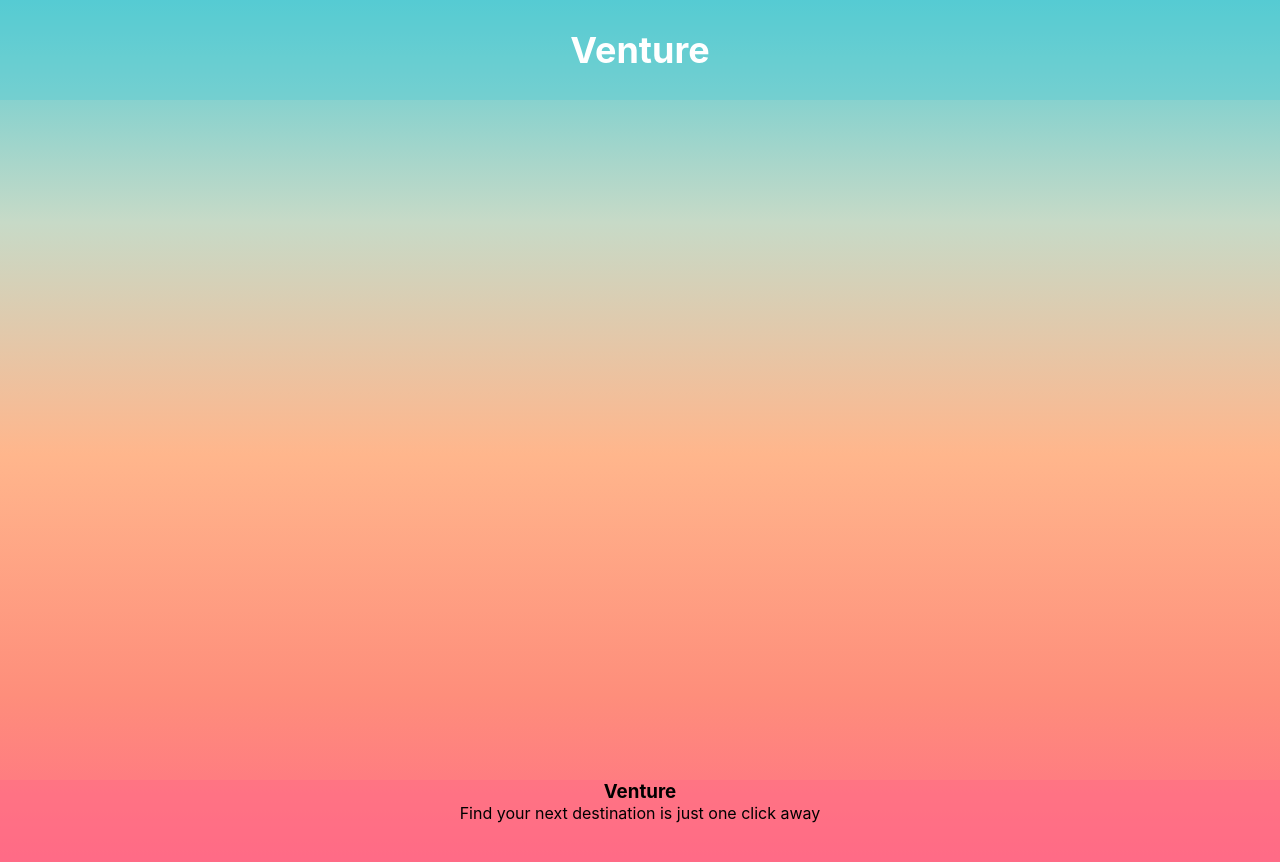
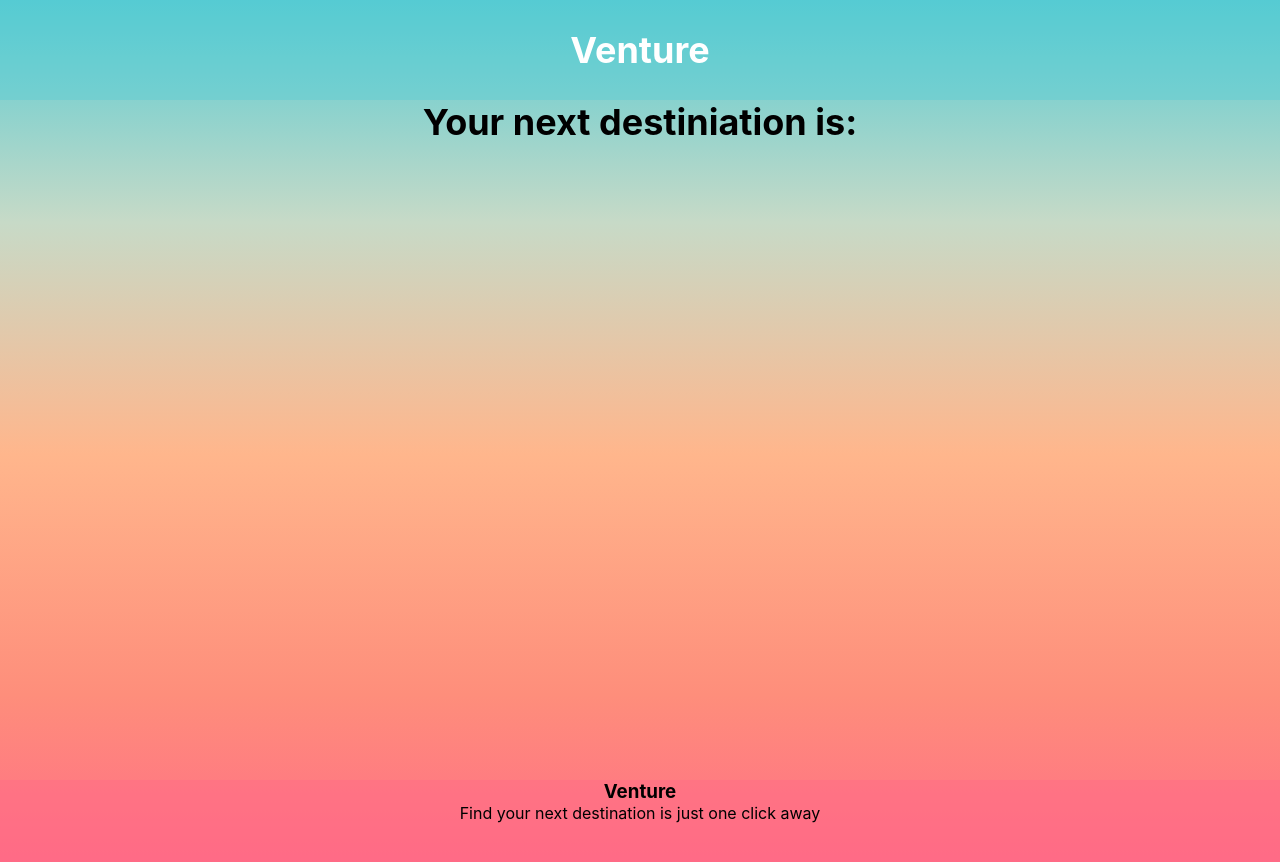
Before and after one commit to AnguloJM/Project-2, a React (Create React App) app: page /Results in a window 1280 px wide. Shown: the top 862 px of the page. Built offline with nearby package versions, Linux system fonts and the light colour scheme; no server answers.

Commit message:
Images rendering array after array

```diff
--- a/src/App.js
+++ b/src/App.js
@@ -3,6 +3,7 @@ import axios from "axios";
 import { link, Route } from "react-router-dom";
 import HomePage from "./HomePage";
 import CatalogOptions from './CatalogOptions'
+import Results from './Results'
 import "./App.css";
 
 function App() {
@@ -34,6 +35,9 @@ function App() {
         <Route exact path="/CatalogOptions">
           <CatalogOptions stateInfo={destinations}/>
         </Route>
+        <Route exact path="/Results">
+          <Results stateInfo={destinations}/>
+        </Route>
 
       </section>
       <footer>
--- a/src/CatalogOptions.jsx
+++ b/src/CatalogOptions.jsx
@@ -3,19 +3,19 @@ import {Link} from 'react-router-dom'
 
 
 function CatalogOptions(props) {
-  // console.log(props)
+
   return (
     <div>
+      <Link to="/" id="backHome"><button type="submit" >Back to Home</button></Link>
       <button type="submit">Next</button>
+      <Link to="/Results" id="viewResults"><button type="submit" >View Results</button></Link>
       <p>hello</p>
       <section>
         {props.stateInfo.map((info) => (
           <Link to="/CatalogOptions">
-            <img src={info.fields.Images[0].url} alt="random state" />
-            <img src={info.fields.Images[1].url} alt="random state" />
-            <img src={info.fields.Images[2].url} alt="random state" />
-            <img src={info.fields.Images[3].url} alt="random state" />
-            {console.log(info.fields)}
+            {info.fields.Images.map((image) => (
+              <img src={image.url} />
+            ))}
           </Link>
         ))}
       </section>
--- a/src/Results.jsx
+++ b/src/Results.jsx
@@ -3,7 +3,7 @@ import React from 'react';
 function Results() {
   return (
     <div>
-      <h1>hello</h1>
+      <h1>Your next destiniation is:</h1>
     </div>
   )
 }
```
